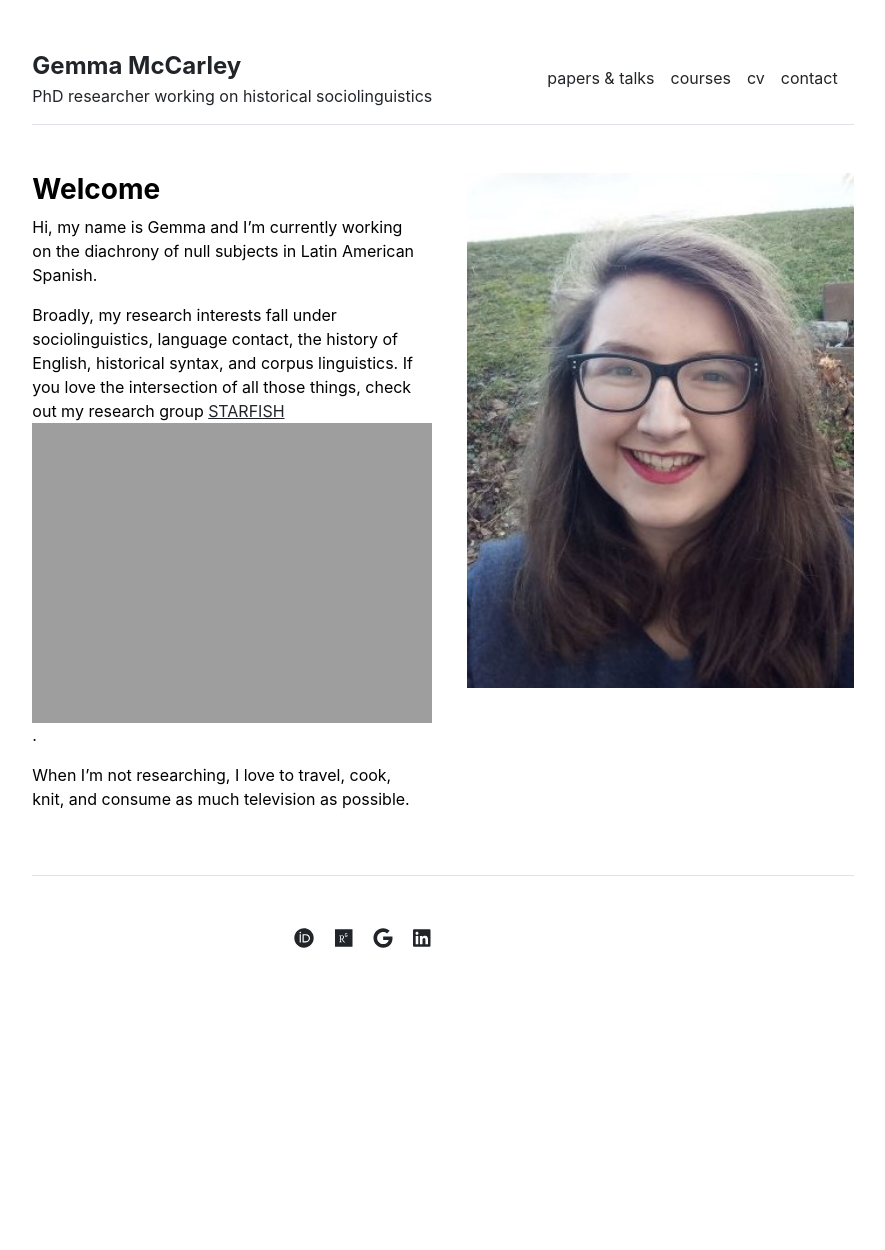
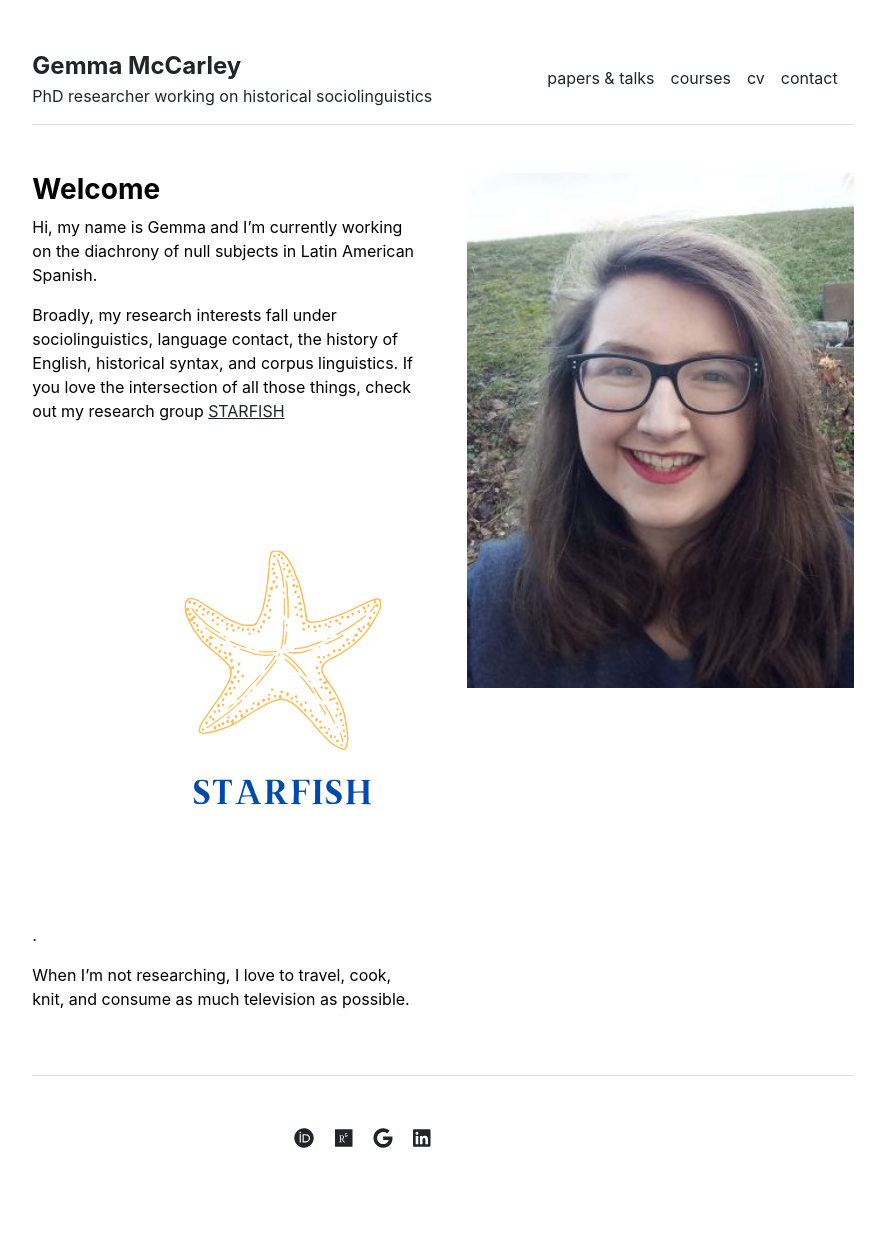
Before and after one commit to GemmaMcCarley/GemmaMcCarley.github.io, a Jekyll site: the page built from index.md, in a window 1280 px wide. Shown: the whole page, without its empty margins (197-1082 px from the left). Built offline with Jekyll 4.4.1, drawn with Linux system fonts in a browser that asks for light colours; before the commit the page ends 1050 px from its top, so only the background shows below that.

Commit message:
Update index.md

```diff
--- a/index.md
+++ b/index.md
@@ -5,6 +5,6 @@ title: "Home"
 
 Hi, my name is Gemma and I’m currently working on the diachrony of null subjects in Latin American Spanish.
 
-Broadly, my research interests fall under sociolinguistics, language contact, the history of English, historical syntax, and corpus linguistics. If you love the intersection of all those things, check out my research group [STARFISH](https://www.ling.uni-konstanz.de/en/walkden/starfish/) ![alt text]([https://github.com/adam-p/markdown-here/raw/master/src/common/images/icon48.png](https://www.ling.uni-konstanz.de/fileadmin/_processed_/3/f/csm_starfish_without_writing_bbd5d3d191.png) "STARFISH logo").
+Broadly, my research interests fall under sociolinguistics, language contact, the history of English, historical syntax, and corpus linguistics. If you love the intersection of all those things, check out my research group [STARFISH](https://www.ling.uni-konstanz.de/en/walkden/starfish/) ![alt text](assets/img/starfish.png "STARFISH logo").
 
 When I'm not researching, I love to travel, cook, knit, and consume as much television as possible.
```
